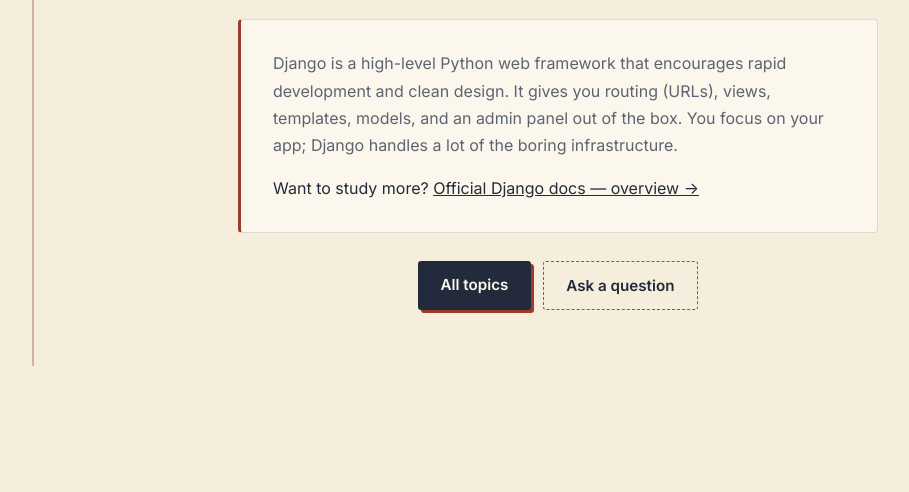
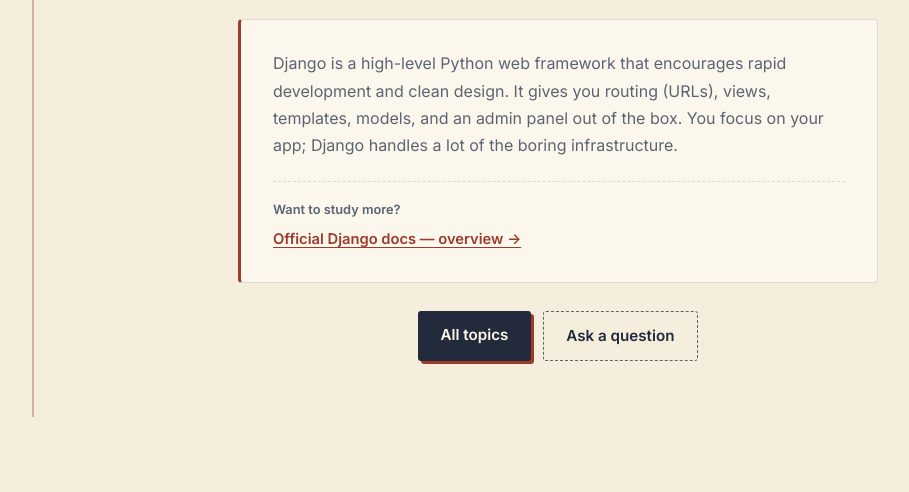
Before and after one commit to irincovictor-cmd/djangoFileTTH, a Django app: page /topics/1/ in a window 1280 px wide. Shown: the part 226-718 px from the top of the page, without its empty margins (82-991 px from the left). Run offline with Django 5.2, Linux system fonts and the light colour scheme; data comes from the database, SQL or seed files in the repository.

Commit message:
Compact underlined resource link with local styles

```diff
--- a/api/templates/topic_detail.html
+++ b/api/templates/topic_detail.html
@@ -3,6 +3,32 @@
 {% block title %}{{ topic.title }}{% endblock %}
 
 {% block content %}
+<style>
+    .resource-note {
+        margin-top: 1.35rem;
+        padding-top: 1.1rem;
+        border-top: 1px dashed var(--line);
+    }
+    .resource-note-label {
+        display: block;
+        font-size: 0.8rem;
+        font-weight: 600;
+        color: var(--ink-soft);
+        margin-bottom: 0.3rem;
+    }
+    .resource-link {
+        font-size: 0.92rem;
+        font-weight: 600;
+        color: var(--margin);
+        text-decoration: underline;
+        text-underline-offset: 3px;
+        text-decoration-thickness: 1px;
+    }
+    .resource-link:hover {
+        color: var(--ink);
+    }
+</style>
+
 <div class="page">
     <div class="page-center">
         <p class="page-sub" style="margin-bottom: 0.5rem;">
```
